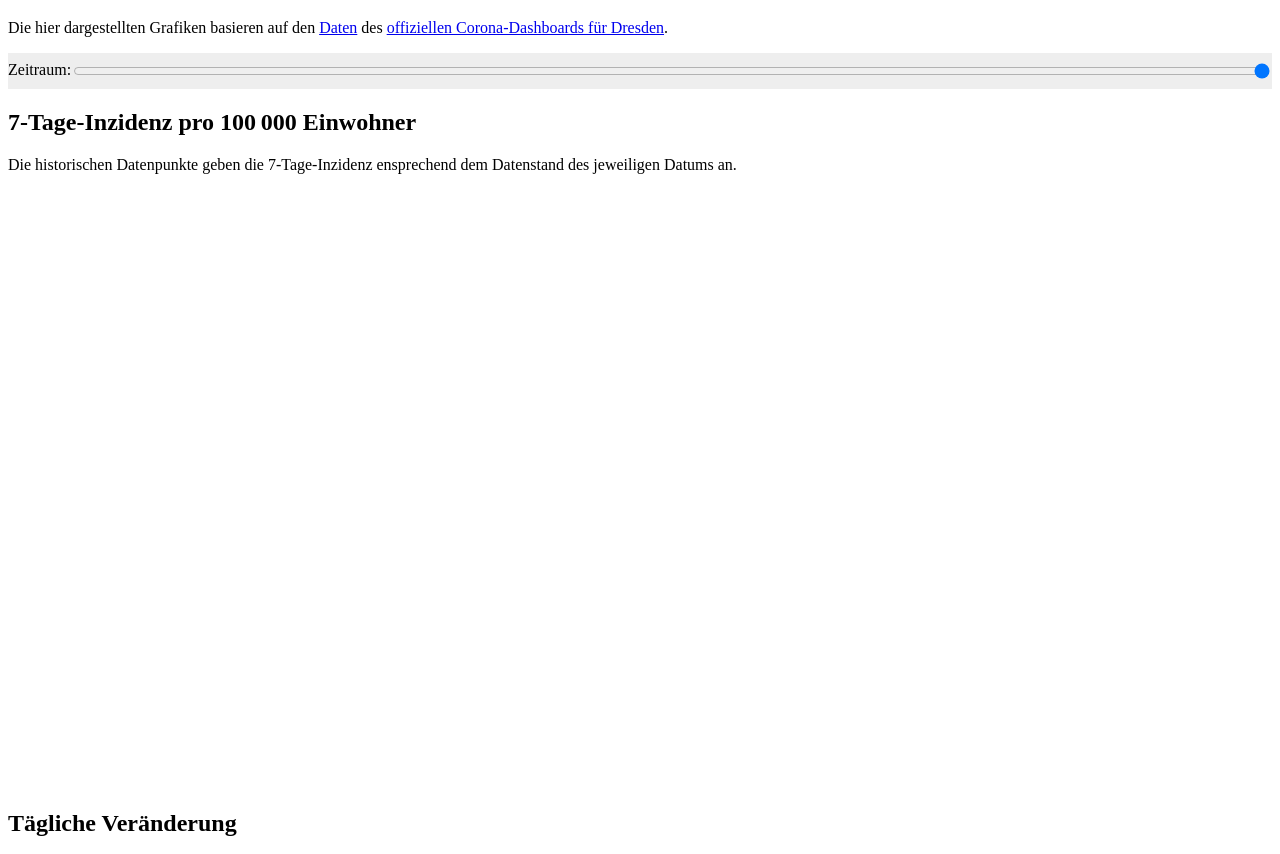
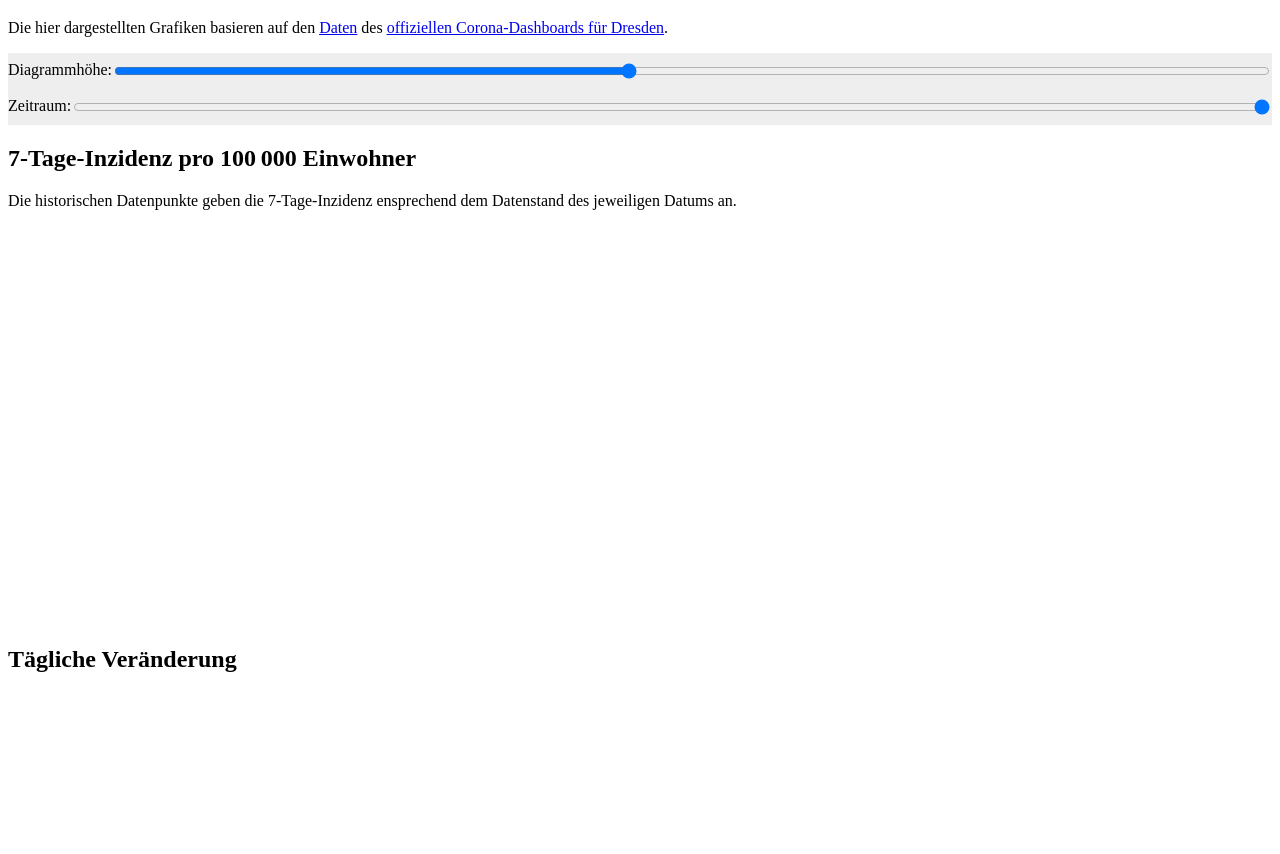
Before and after one commit to Flupp/SARS-CoV-2-Dresden, a website: page index.html in a window 1280 px wide. Shown: the part 61-915 px from the top of the page. Drawn offline with Linux system fonts and the light colour scheme; no server answers.

Commit message:
add slider for adapting chart height

```diff
--- a/index.html
+++ b/index.html
@@ -9,7 +9,6 @@
 	<style>
 		.chart-container {
 			position: relative;
-			height: 75vh;
 			width: 100%;
 		}
 	</style>
@@ -19,6 +18,10 @@
 
 	<p>Die hier dargestellten Grafiken basieren auf den <a href="https://services.arcgis.com/ORpvigFPJUhb8RDF/arcgis/rest/services/corona_DD_7_Sicht/FeatureServer/0/query?f=json&where=Datum_neu+IS+NOT+NULL&returnGeometry=false&spatialRel=esriSpatialRelIntersects&outFields=*&resultOffset=0&resultRecordCount=32000&resultType=standard&cacheHint=true">Daten</a> des <a href="https://experience.arcgis.com/experience/d2386f3214c1451c81b242be69bb3d50">offiziellen Corona-Dashboards für Dresden</a>.</p>
 
+	<form style="background-color: #EEE; display: flex; flex-wrap: wrap; padding: 0.5em 0; width: 100%;">
+		<label for="chartHeight">Diagrammhöhe:</label>
+		<input id="chartHeight" type="range" min="10000" max="100000" value="50000" style="flex-grow: 1"/>
+	</form>
 	<form style="background-color: #EEE; display: flex; flex-wrap: wrap; position: sticky; top: 0; padding: 0.5em 0; width: 100%; z-index: 1;">
 		<label for="idxFirst">Zeitraum:</label>
 		<input id="idxFirst" type="range" min="0" max="0" value="0" style="direction: rtl; flex-grow: 1"/>
--- a/index.js
+++ b/index.js
@@ -64,6 +64,13 @@ function drawChart(elementId, stacked, xMin, xMax, datasets) {
 }
 
 
+function updateChartHeight(height) {
+  for (const e of document.querySelectorAll('.chart-container')) {
+    e.style.height = (height / 1000) + 'vh';
+  }
+}
+
+
 function updateRange(min) {
   for (const chart of charts) {
     chart.options.scales.xAxes[0].ticks.min = dateAddDays(min, -1);
@@ -80,6 +87,12 @@ function weekcoloring(data, colors) {
 
 
 window.onload = function() {
+  {
+    const slider = document.getElementById('chartHeight');
+    updateChartHeight(slider.value);
+    slider.oninput = function () { updateChartHeight(this.value); };
+  }
+
   const requestURL = 'https://services.arcgis.com/ORpvigFPJUhb8RDF/arcgis/rest/services/corona_DD_7_Sicht/FeatureServer/0/query?f=json&where=Datum_neu+IS+NOT+NULL&returnGeometry=false&spatialRel=esriSpatialRelIntersects&outFields=*&resultOffset=0&resultRecordCount=32000&resultType=standard&cacheHint=true';
 
   const request = new XMLHttpRequest();
```
